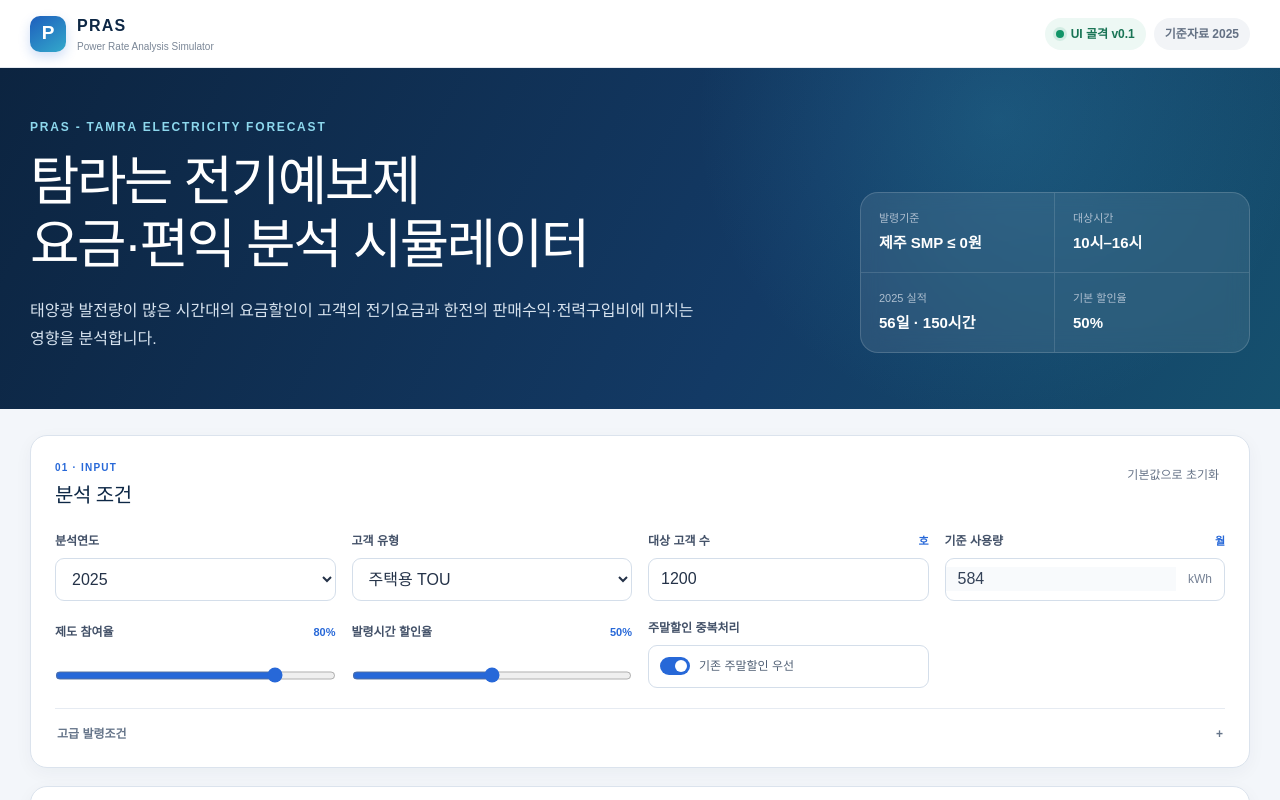
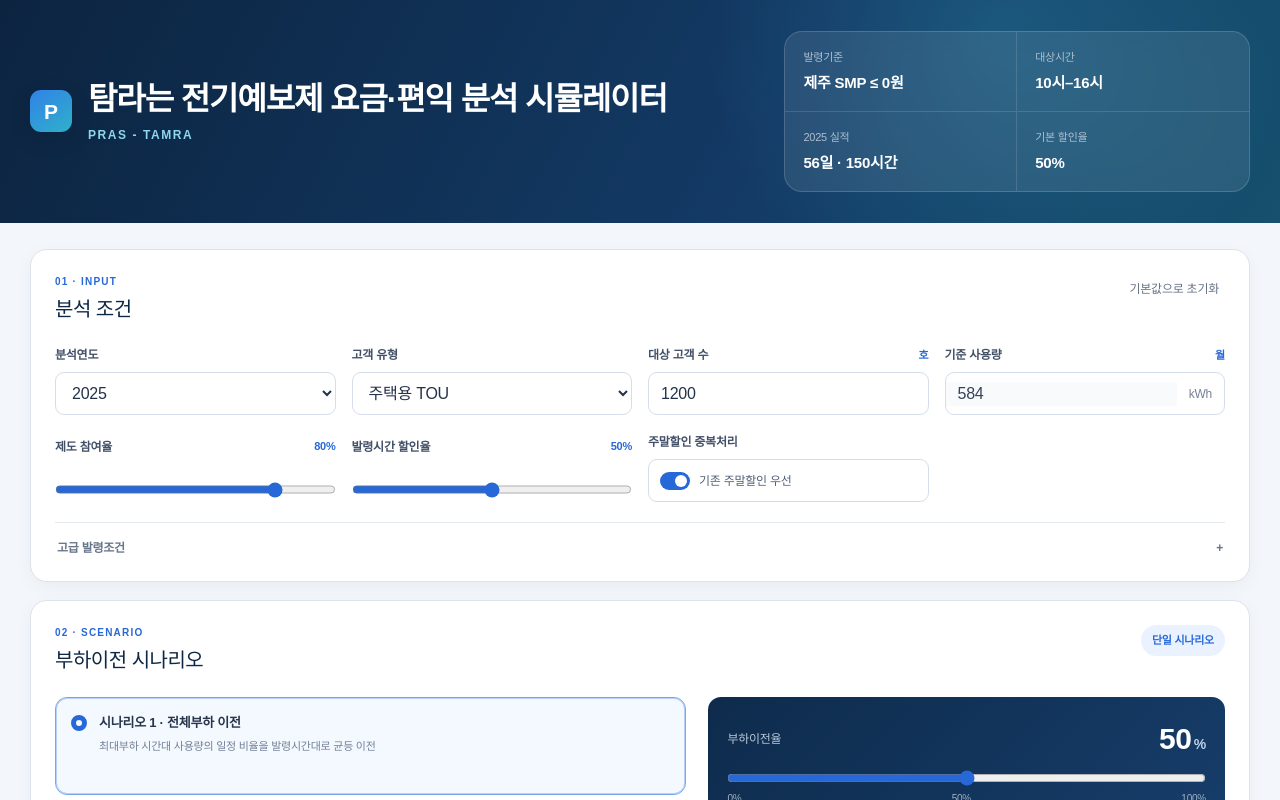
Before and after one commit to kiraoov-blip/pras-tamra, a Next.js app: page / in a window 1280 px wide. Shown: the top 800 px of the page. Built offline with nearby package versions, Linux system fonts and the light colour scheme; a web font is replaced by a local one.

Commit message:
Add files via upload

```diff
--- a/app/layout.tsx
+++ b/app/layout.tsx
@@ -2,7 +2,7 @@ import type { Metadata } from "next";
 import "./globals.css";
 
 export const metadata: Metadata = {
-  title: "탐라는 전기예보제 요금·편익 분석 시뮬레이터",
+  title: "탐라는 전기예보제 요금·편익 분석 시뮬레이터 (PRAS - TAMRA)",
   description: "제주 주택용 TOU 및 전기차 자가소비용 고객의 전기예보 할인 효과 분석",
   other: { "codex-preview": "development" },
   icons: { icon: "/favicon.svg", shortcut: "/favicon.svg" },
--- a/app/page.tsx
+++ b/app/page.tsx
@@ -78,26 +78,21 @@ export default function Home() {
 
   return (
     <main>
-      <header className="topbar">
-        <div className="page-shell topbar-inner">
-          <div className="brand"><span className="brand-mark">P</span><div><strong>PRAS</strong><span>Power Rate Analysis Simulator</span></div></div>
-          <div className="topbar-meta"><span className="version-pill"><StatusDot tone="green" /> UI 골격 v0.1</span><span className="data-pill">기준자료 2025</span></div>
-        </div>
-      </header>
-
-      <section className="hero">
+      <header className="hero">
         <div className="page-shell hero-grid">
-          <div>
-            <p className="hero-kicker">PRAS - TAMRA ELECTRICITY FORECAST</p>
-            <h1>탐라는 전기예보제<br />요금·편익 분석 시뮬레이터</h1>
-            <p className="hero-description">태양광 발전량이 많은 시간대의 요금할인이 고객의 전기요금과 한전의 판매수익·전력구입비에 미치는 영향을 분석합니다.</p>
+          <div className="hero-title">
+            <span className="brand-mark" aria-hidden="true">P</span>
+            <div>
+              <h1>탐라는 전기예보제 요금·편익 분석 시뮬레이터</h1>
+              <p>PRAS - TAMRA</p>
+            </div>
           </div>
           <div className="hero-summary" aria-label="기본 분석 조건 요약">
             <div><span>발령기준</span><strong>제주 SMP ≤ 0원</strong></div><div><span>대상시간</span><strong>10시–16시</strong></div>
             <div><span>2025 실적</span><strong>56일 · 150시간</strong></div><div><span>기본 할인율</span><strong>50%</strong></div>
           </div>
         </div>
-      </section>
+      </header>
 
       <div className="page-shell workspace">
         <section className="section-card settings-card">
```
Also changed, not shown: app/globals.css, 1 other file (tests, documents, lock files or other folders).
